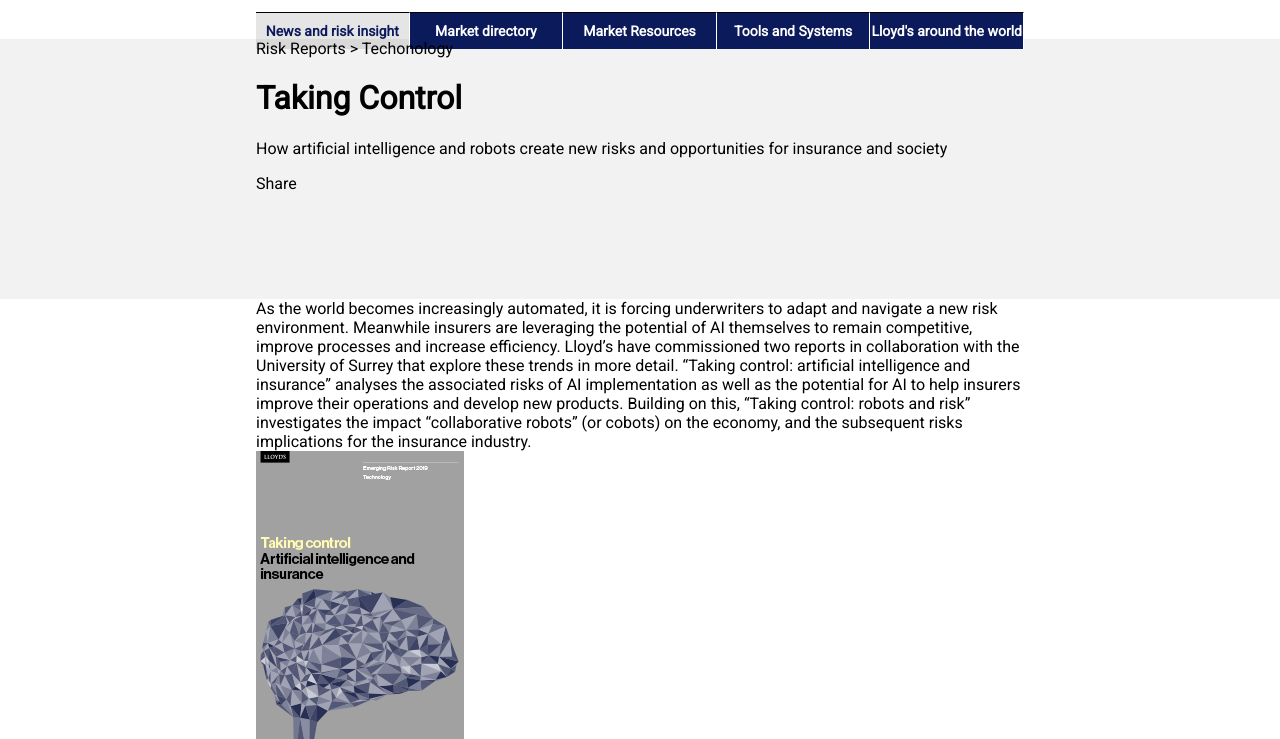
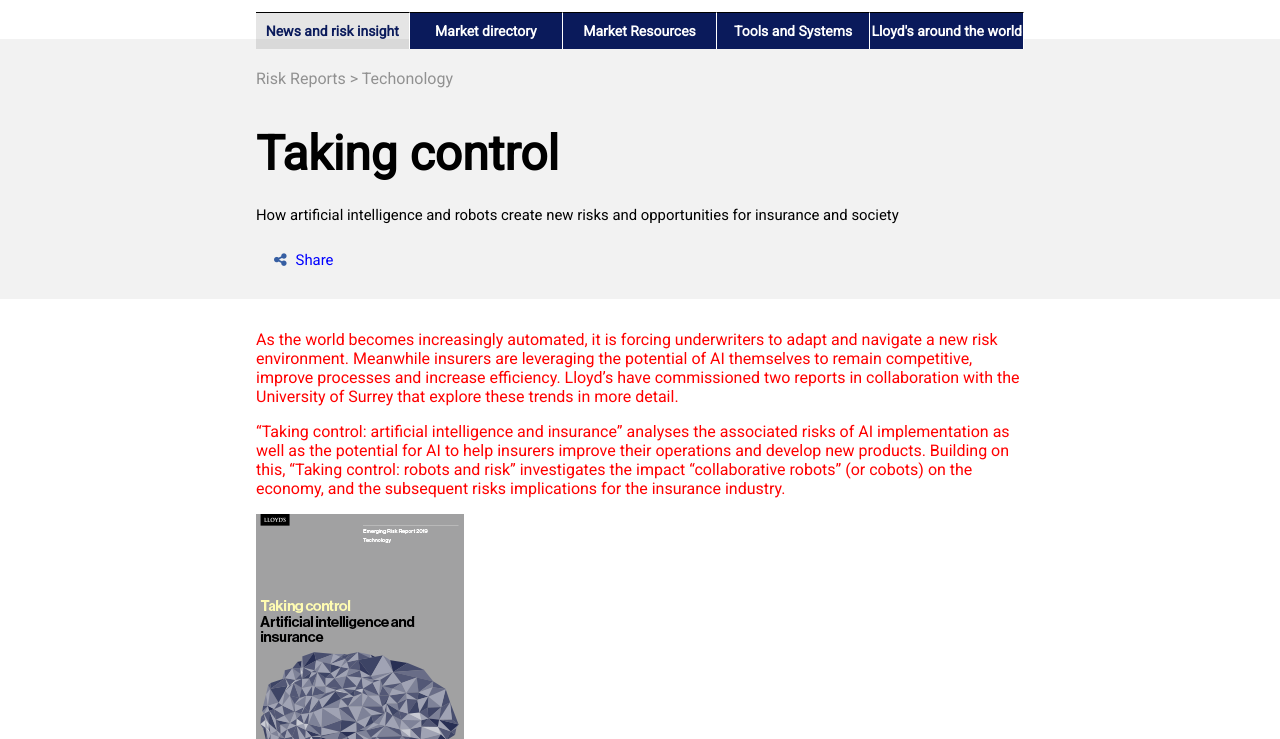
Before and after one commit to jenesh/Lloyd-s-Landing-page-clone, a plain HTML site: page index.html in a window 1280 px wide. Shown: the part 61-800 px from the top of the page. Drawn offline with Linux system fonts and the light colour scheme.

Commit message:
header section done

```diff
--- a/index.html
+++ b/index.html
@@ -48,22 +48,22 @@
                 <a href="#" class="link-path">Risk Reports</a> > <a href="#" class="link-path">Techonology</a>
             </div>
             <div class="page-title">
-                <h1>Taking Control</h1>
+                <h1>Taking control</h1>
                 <p>How artificial intelligence and robots create new risks and opportunities for insurance and society</p>
-                <p><a href="#">Share</a></p>
+                <p><a href="#"><i class="fas fa-share-alt"></i>Share</a></p>
             </div>
         </div>
         <div class="content">
             <div class="content-description">
-                As the world becomes increasingly automated, it is forcing underwriters to adapt and navigate a new risk environment.
+                <p>As the world becomes increasingly automated, it is forcing underwriters to adapt and navigate a new risk environment.
                 Meanwhile insurers are leveraging the potential of AI themselves to remain competitive, improve processes and increase
                 efficiency. Lloyd’s have commissioned two reports in collaboration with the University of Surrey that explore these
-                trends in more detail.
+                trends in more detail.</p>
 
-                “Taking control: artificial intelligence and insurance” analyses the associated risks of AI implementation as well as
+                <p>“Taking control: artificial intelligence and insurance” analyses the associated risks of AI implementation as well as
                 the potential for AI to help insurers improve their operations and develop new products. Building on this, “Taking
                 control: robots and risk” investigates the impact “collaborative robots” (or cobots) on the economy, and the subsequent
-                risks implications for the insurance industry.
+                risks implications for the insurance industry.</p>
             </div>
             <div class="content-download">
                 <div class="report-img">
--- a/style.css
+++ b/style.css
@@ -9,6 +9,10 @@
 /* Removing list styles for all ul tags */
 ul{
     list-style-type: none;
+}
+h1{
+    font-weight: 900;
+    font-size: 3rem;
 }
 /* Laying out the page using padding */
 .nav, .header, .content, .footer{
@@ -103,3 +107,31 @@
     color: rgb(10, 26, 91);
     font-weight: 900;
 }
+.page-directory, .page-directory>a{
+    color:rgba(0,0,0,.4)
+}
+.page-directory{
+    padding: 30px 0 5px 0;
+}
+.page-title{
+    padding: 0;
+}
+.page-title>p{
+    margin-top: -8px;
+    font-size: .93rem;
+}
+.page-title>p>a{
+    color: blue;
+    position: relative;
+    left: 27px;
+    top: 20px;
+}
+.page-title>p>a>i{
+    font-size: .9rem;
+    color: rgb(54, 94, 162);
+    top: 0;
+}
+.content{
+    padding-top: 15px;
+    color: red;
+}
```
